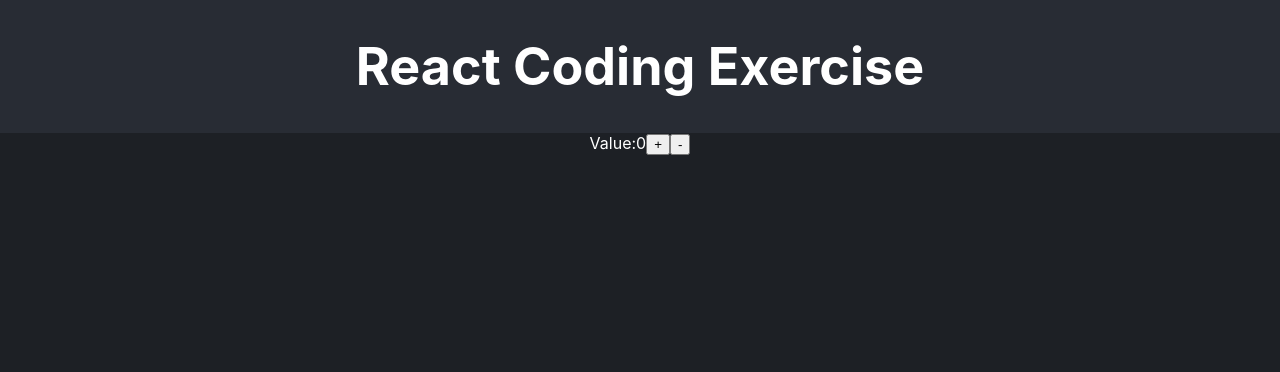
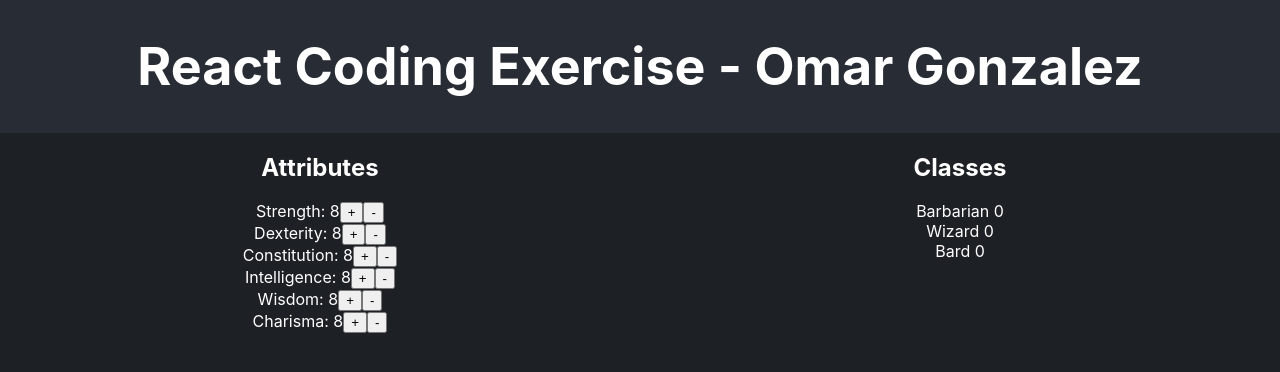
Before and after one commit to omarglez/recruiting-webapp-character, a React (Create React App) app: page / in a window 1280 px wide. Shown: the top 372 px of the page. Built offline with nearby package versions, Linux system fonts and the light colour scheme.

Commit message:
Requirements 1 and 2

```diff
--- a/src/App.css
+++ b/src/App.css
@@ -28,12 +28,25 @@
 
 .App-section {
   flex: 1 1 0;
+  display: flex;
+  flex-direction: row;
   background-color: hsl(220deg 13% 13%);
   color: white;
 }
 
+.App-column {
+  flex: 1 1 0;
+  display: flex;
+  flex-direction: column;
+  align-items: center;
+}
+
 .App-link {
   color: #61dafb;
+}
+
+.Classname-Enabled {
+  color: aquamarine;
 }
 
 @keyframes App-logo-spin {
--- a/src/App.tsx
+++ b/src/App.tsx
@@ -1,25 +1,104 @@
 import { useState } from 'react';
 import './App.css';
-import { ATTRIBUTE_LIST, CLASS_LIST, SKILL_LIST } from './consts.js';
+import { ATTRIBUTE_LIST, CLASS_LIST, SKILL_LIST, COUNT } from './consts';
+import type { Attributes, Class } from "./types";
 
+const MaxAttributeCount = ATTRIBUTE_LIST.length;
+
+const InitialAttributes = ATTRIBUTE_LIST.reduce((acc, attribute) => {
+  acc[attribute] = 8;
+  return acc;
+}, {} as Attributes);
+
+const InitialClassRestrictions = Object.keys(CLASS_LIST).reduce((acc, className) => {
+  let count = 0;
+  acc[className] = ATTRIBUTE_LIST.reduce((acc, attribute) => {
+    let isValid = InitialAttributes[attribute] >= CLASS_LIST[className][attribute]
+    count = isValid ? count + 1 : count;
+    acc[attribute] = isValid;
+    return acc;
+  }, {});
+
+  acc[className][COUNT] = count;
+  return acc;
+}, {});
 
 function App() {
-  const [num, setNum] = useState<number>(0);
+  const [values, setValues] = useState<Attributes>(InitialAttributes);
+  const [classRestrictions, setClassRestrictions] = useState(InitialClassRestrictions);
+
+  const updateValue = (attribute: string, value: number) => {
+    setValues(prev => {
+      let result = {
+        ...prev,
+      };
+      result[attribute] = value;
+      return result;
+    });
+
+    for (let className in CLASS_LIST)
+    {
+      updatePossibleClass(className as Class, attribute, value);
+    }
+  }
+
+  const updatePossibleClass = (className : Class, attribute : string, value : number) => {
+    let wasValid = classRestrictions[className][attribute];
+    let isValid = value >= CLASS_LIST[className][attribute];
+
+    // no change
+    if (isValid === wasValid) return;
+
+    let previousCount = classRestrictions[className][COUNT];
+
+    setClassRestrictions(prev => {
+      let result = {...prev};
+      result[className][attribute] = isValid;
+      result[className][COUNT] = isValid ? previousCount + 1 : previousCount - 1;
+      return result;
+    });
+  }
+
   return (
     <div className="App">
       <header className="App-header">
-        <h1>React Coding Exercise</h1>
+        <h1>React Coding Exercise - Omar Gonzalez</h1>
       </header>
       <section className="App-section">
-        <div>
-          Value:
-          {num}
-          <button>+</button>
-          <button>-</button>
+        <div className='App-column'>
+        <h2>Attributes</h2>
+          {ATTRIBUTE_LIST.map((attribute, index) => (
+            <Attribute
+              key={attribute}
+              name={attribute}
+              value={values[attribute]}
+              handleIncrement={() => {updateValue(attribute, values[attribute] + 1)}}
+              handleDecrement={() => {updateValue(attribute, values[attribute] - 1)}}
+            />
+          ))}
         </div>
+        <div className='App-column'>
+          <h2>Classes</h2>
+          {Object.entries(CLASS_LIST).map(([className]) => (
+            <div key={className} className={(classRestrictions[className][COUNT] === MaxAttributeCount ? "Classname-Enabled" : "")}>
+              {className} {classRestrictions[className][COUNT]}
+            </div>
+          ))}
+        </div>
+      </section>
+      <section className="App-section">
       </section>
     </div>
   );
 }
 
+function Attribute({ name, value, handleIncrement, handleDecrement }:
+  { name: string, value: number, handleIncrement: () => void, handleDecrement: () => void }) {
+  return <div>
+    {name}: {value}
+    <button onClick={handleIncrement}>+</button>
+    <button onClick={handleDecrement}>-</button>
+  </div>;
+}
+
 export default App;
--- a/src/consts.ts
+++ b/src/consts.ts
@@ -1,4 +1,6 @@
 import type { Attributes, Class } from "./types";
+
+export const COUNT = "Count";
 
 export const ATTRIBUTE_LIST = [
     'Strength',
```
